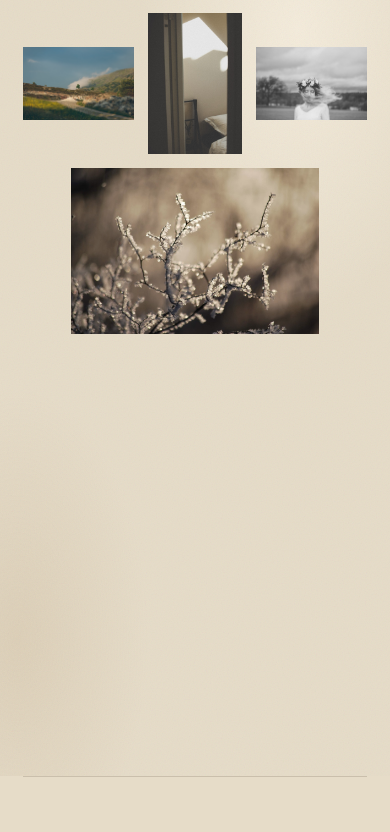
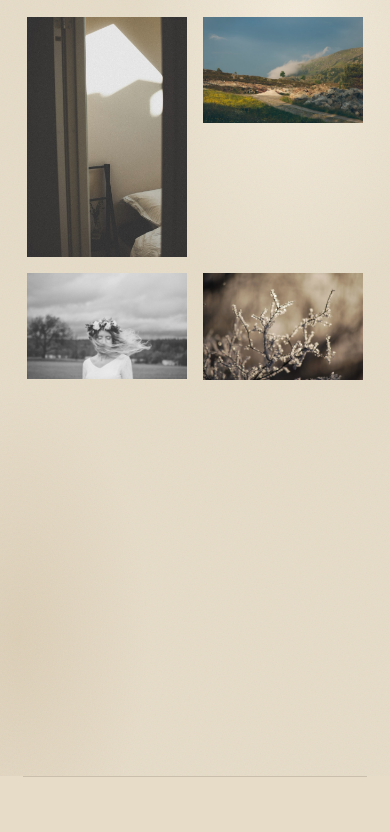
Before and after one commit to louisreid/ofclay, a website: page index.html in a window 390 px wide. Shown: the part 68-900 px from the top of the page. Drawn offline with nearby package versions, Linux system fonts and the light colour scheme.

Commit message:
Replace cluster with a simple centered two-column grid.
Natural aspect ratios kept; even spacing and quieter composition.

Co-authored-by: Cursor <cursoragent@cursor.com>

```diff
--- a/index.html
+++ b/index.html
@@ -28,11 +28,26 @@
         <p class="brand__name">of clay</p>
       </header>
 
-      <main class="cluster" aria-label="Selected photographs">
-        <div class="cluster__row cluster__row--top">
+      <main class="portfolio" aria-label="Selected photographs">
         <button
           type="button"
-            class="study study--side"
+          class="study"
+          data-full="/images/05-img-lg.jpg"
+          aria-label="Open photograph"
+        >
+          <img
+            src="/images/05-img-md.jpg"
+            alt=""
+            width="600"
+            height="900"
+            loading="eager"
+            decoding="async"
+          />
+        </button>
+
+        <button
+          type="button"
+          class="study"
           data-full="/images/01-on-top-lg.jpg"
           aria-label="Open photograph"
         >
@@ -48,23 +63,7 @@
 
         <button
           type="button"
-            class="study study--center"
-            data-full="/images/05-img-lg.jpg"
-            aria-label="Open photograph"
-          >
-            <img
-              src="/images/05-img-md.jpg"
-              alt=""
-              width="600"
-              height="900"
-              loading="eager"
-              decoding="async"
-            />
-          </button>
-
-          <button
-            type="button"
-            class="study study--side"
+          class="study"
           data-full="/images/04-lars-josefin-lg.jpg"
           aria-label="Open photograph"
         >
@@ -77,12 +76,10 @@
             decoding="async"
           />
         </button>
-        </div>
 
-        <div class="cluster__row cluster__row--bottom">
         <button
           type="button"
-            class="study study--base"
+          class="study"
           data-full="/images/02-dsc-lg.jpg"
           aria-label="Open photograph"
         >
@@ -95,7 +92,6 @@
             decoding="async"
           />
         </button>
-        </div>
       </main>
     </div>
 
--- a/styles.css
+++ b/styles.css
@@ -88,8 +88,8 @@ body {
 
 .brand {
   flex: 0 0 auto;
-  width: min(44rem, 74vw);
-  margin: 0 auto clamp(1.25rem, 3.5vh, 2.25rem);
+  width: min(40rem, 70vw);
+  margin: 0 auto clamp(1.5rem, 4vh, 2.5rem);
 }
 
 .brand__name {
@@ -100,33 +100,24 @@ body {
   line-height: 1.1;
 }
 
-/* Symmetrical cluster — mirrored sides, centered axis */
-.cluster {
+.portfolio {
   flex: 0 1 auto;
   align-self: center;
   display: grid;
-  gap: clamp(0.85rem, 1.8vw, 1.2rem);
-  width: min(44rem, 74vw);
+  grid-template-columns: 1fr 1fr;
+  gap: clamp(1rem, 2vw, 1.35rem);
+  width: min(40rem, 70vw);
   margin: 0 auto;
-}
-
-.cluster__row--top {
-  display: grid;
-  grid-template-columns: 1fr auto 1fr;
-  gap: clamp(0.85rem, 1.8vw, 1.2rem);
-  align-items: center;
-}
-
-.cluster__row--bottom {
-  display: flex;
-  justify-content: center;
+  align-items: start;
 }
 
 .study {
   position: relative;
+  display: block;
   margin: 0;
   padding: 0;
   border: 0;
+  width: 100%;
   background: transparent;
   cursor: zoom-in;
   appearance: none;
@@ -148,27 +139,6 @@ body {
 
 .study:hover img {
   filter: saturate(1) contrast(1);
-}
-
-.study--side {
-  width: 100%;
-  max-width: 15.5rem;
-}
-
-.cluster__row--top .study--side:first-child {
-  justify-self: end;
-}
-
-.cluster__row--top .study--side:last-child {
-  justify-self: start;
-}
-
-.study--center {
-  width: clamp(8.5rem, 18vw, 11.5rem);
-}
-
-.study--base {
-  width: min(58%, 18rem);
 }
 
 .contact {
@@ -309,25 +279,8 @@ body.is-lightbox {
   }
 
   .brand,
-  .cluster {
-    width: min(100%, 88vw);
-  }
-
-  .cluster__row--top {
-    grid-template-columns: 1fr 0.85fr 1fr;
-  }
-
-  .study--center {
-    width: 100%;
-    max-width: 7.5rem;
-  }
-
-  .study--side {
-    max-width: none;
-  }
-
-  .study--base {
-    width: min(72%, 16rem);
+  .portfolio {
+    width: min(100%, 86vw);
   }
 
   .atmosphere__plane {
```
Lines whose indentation alone changed are shown as unchanged.
